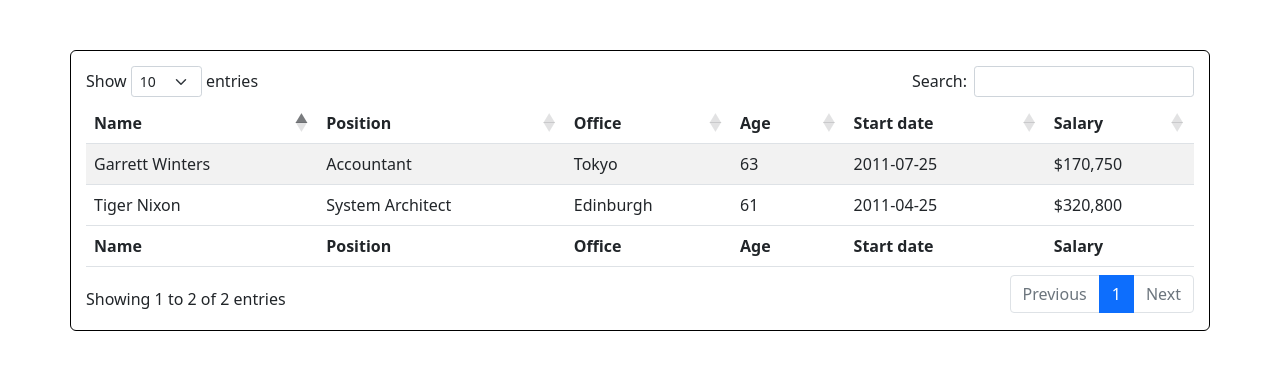
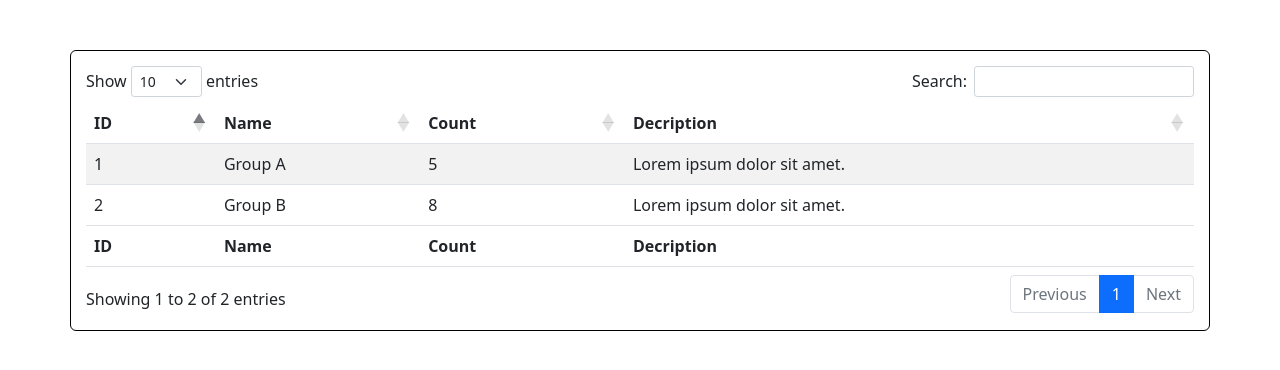
Before and after one commit to Begzod021/calendar, a Django app: page / in a window 1280 px wide. Shown: the top 370 px of the page. Run offline with Django 4.2, Linux system fonts and the light colour scheme; some libraries are stand-ins or nearby versions.

Commit message:
micex table

```diff
--- a/config/templates/tables.html
+++ b/config/templates/tables.html
@@ -18,40 +18,32 @@
         <table id="example" class="table table-striped" style="width:100%">
             <thead>
                 <tr>
+                    <th>ID</th>
                     <th>Name</th>
-                    <th>Position</th>
-                    <th>Office</th>
-                    <th>Age</th>
-                    <th>Start date</th>
-                    <th>Salary</th>
+                    <th>Count</th>
+                    <th>Decription</th>
                 </tr>
             </thead>
             <tbody>
                 <tr>
-                    <td>Tiger Nixon</td>
-                    <td>System Architect</td>
-                    <td>Edinburgh</td>
-                    <td>61</td>
-                    <td>2011-04-25</td>
-                    <td>$320,800</td>
+                    <td>1</td>
+                    <td>Group A</td>
+                    <td>5</td>
+                    <td>Lorem ipsum dolor sit amet.</td>
                 </tr>
                 <tr>
-                    <td>Garrett Winters</td>
-                    <td>Accountant</td>
-                    <td>Tokyo</td>
-                    <td>63</td>
-                    <td>2011-07-25</td>
-                    <td>$170,750</td>
+                    <td>2</td>
+                    <td>Group B</td>
+                    <td>8</td>
+                    <td>Lorem ipsum dolor sit amet.</td>
                 </tr>
             </tbody>
             <tfoot>
                 <tr>
+                    <th>ID</th>
                     <th>Name</th>
-                    <th>Position</th>
-                    <th>Office</th>
-                    <th>Age</th>
-                    <th>Start date</th>
-                    <th>Salary</th>
+                    <th>Count</th>
+                    <th>Decription</th>
                 </tr>
             </tfoot>
         </table>
```
